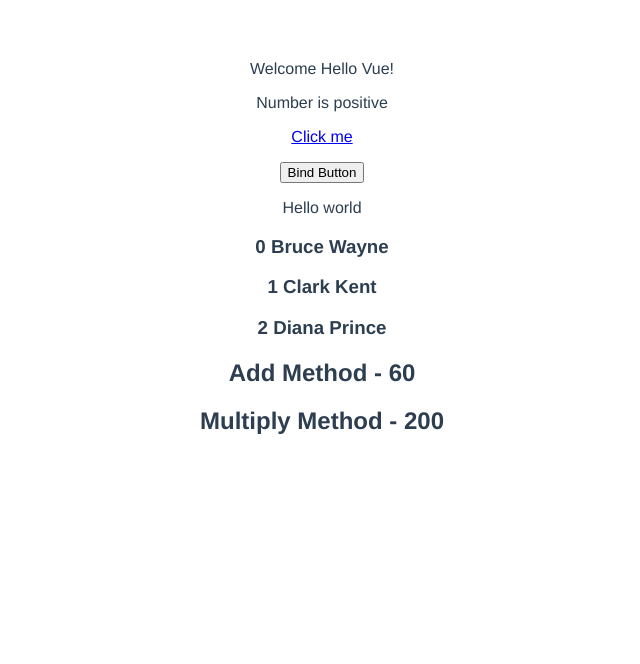
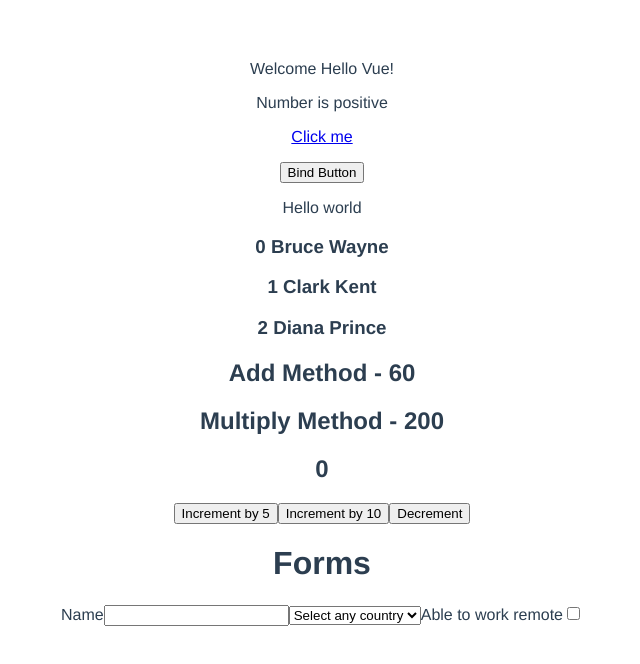
Before and after one commit to shanakasp/Vue-TuTorial, a Vue app: page / in a window 1280 px wide. Shown: the top 664 px of the page, without its empty margins (318-958 px from the left). Built offline with nearby package versions, Linux system fonts and the light colour scheme.

Commit message:
modified App.vue in src

```diff
--- a/src/App.vue
+++ b/src/App.vue
@@ -26,6 +26,31 @@
 
       <h2>Add Method - {{ add(10, 20, 30) }}</h2>
       <h2>Multiply Method - {{ multiply(10) }}</h2>
+
+      <h2>{{ count }}</h2>
+
+      <button @click="increment(5)">Increment by 5</button>
+      <button v-on:click="increment(10)">Increment by 10</button>
+      <button v-on:click="decrement">Decrement</button>
+
+      <h1>Forms</h1>
+      <form>
+        <label for="name">Name</label>
+        <input type="text" id="name" v-model="formValues.name" />
+        <select v-model="formValues.country">
+          <option value="">Select any country</option>
+          <option value="Sri Lanka">Sri Lanka</option>
+          <option value="Singapore">Singapore</option>
+        </select>
+
+        <label for="remote">Able to work remote</label>
+        <input type="checkbox" id="remote" v-model="formValues.remote" />
+        <pre
+          >{{ formValues.name }}  {{ formValues.country }} {{
+            formValues.remote
+          }}</pre
+        >
+      </form>
     </div>
   </div>
 </template>
@@ -48,6 +73,13 @@ export default {
       isDisabled: false,
       showElement: true,
       baseValue: 20,
+      count: 0,
+
+      formValues: {
+        name: "",
+        country: "",
+        remote: "",
+      },
     };
   },
   methods: {
@@ -59,6 +91,12 @@ export default {
     },
     multiply(num) {
       return num * this.baseValue;
+    },
+    increment(num) {
+      this.count += num;
+    },
+    decrement() {
+      this.count -= 1;
     },
   },
 };
```
